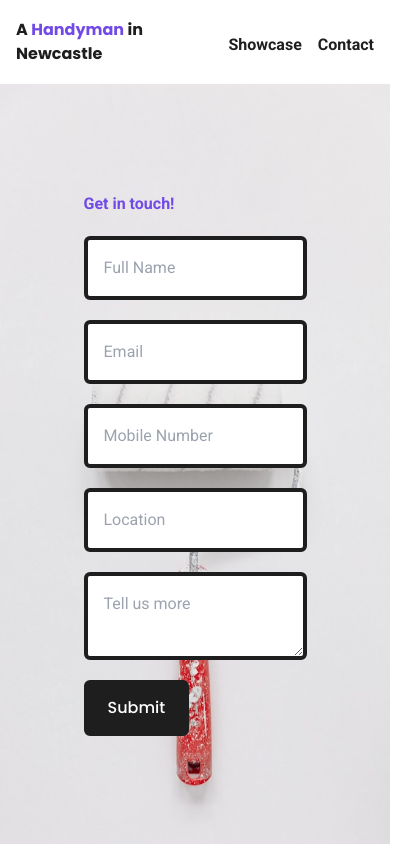
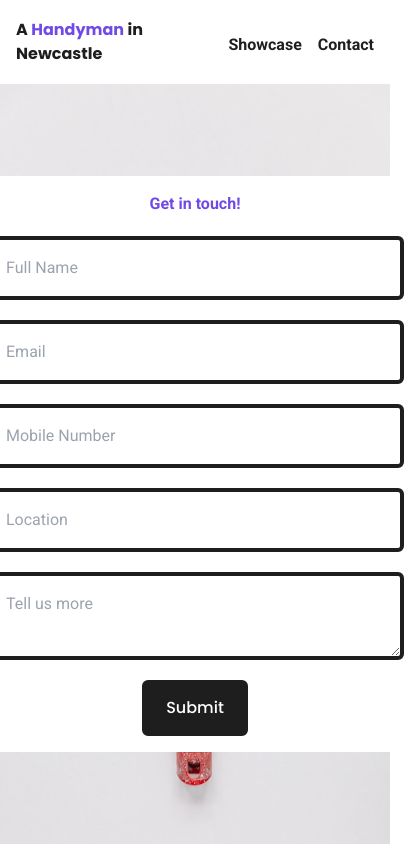
Before and after one commit to pmita/ahandymaninnewcastle.co.uk, a Next.js app: page /contact in a window 390 px wide. Shown: the whole page, 420 px wide, since content can reach past the window. Built offline with nearby package versions, Linux system fonts and the light colour scheme; no server answers.

Commit message:
style(contact-page): making ui responsive

```diff
--- a/app/contact/page.tsx
+++ b/app/contact/page.tsx
@@ -4,7 +4,7 @@ import { ContactForm } from "@/components/contact-form";
 
 export default async function ContactPage() {
   return (
-    <main className="grid place-content-center">
+    <main className="flex flex-col justify-center items-stretch w-[450px] p-4 bg-secondary">
       <ContactForm />
     </main>
   )
--- a/components/contact-form.tsx
+++ b/components/contact-form.tsx
@@ -48,8 +48,7 @@ export const ContactForm = () => {
   }
 
   return (
-    <>
-      <form onSubmit={handleSubmit(onSubmit)} className="w-full flex flex-col justify-center items-start gap-5">
+    <form onSubmit={handleSubmit(onSubmit)} className="w-full flex flex-col justify-center items-center gap-5">
       <h1 className="text-lg text-alternate font-bold">Get in touch!</h1>
       {contactForm && contactForm.map((input) => (
         <InputField
@@ -76,11 +75,10 @@ export const ContactForm = () => {
       <Button type="submit" className={cn(buttonVariants({ variant: "primary", size: "lg" }))}>
         Submit
       </Button>
-      </form>
 
       {hasQueryBeenSent && (
-        <p className="text-lg text-poppins text-alternate font-bold">Query has been sent!</p>
+        <p className="text-lg text-poppins text-alternate text-center font-bold">Query has been sent!</p>
       )}
-    </>
+    </form>
   )
 }
--- a/inputs/text-area.tsx
+++ b/inputs/text-area.tsx
@@ -28,7 +28,7 @@ export default function TextAreaField({
       />
 
       {error && (
-        <span className="text-primary-error">{error}</span>
+        <span className="text-danger">{error}</span>
       )}
     </div>
   )
```
Lines whose indentation alone changed are shown as unchanged.
